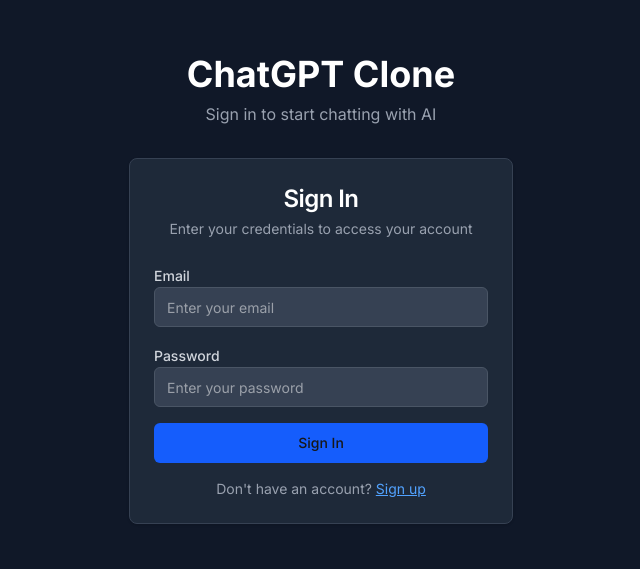
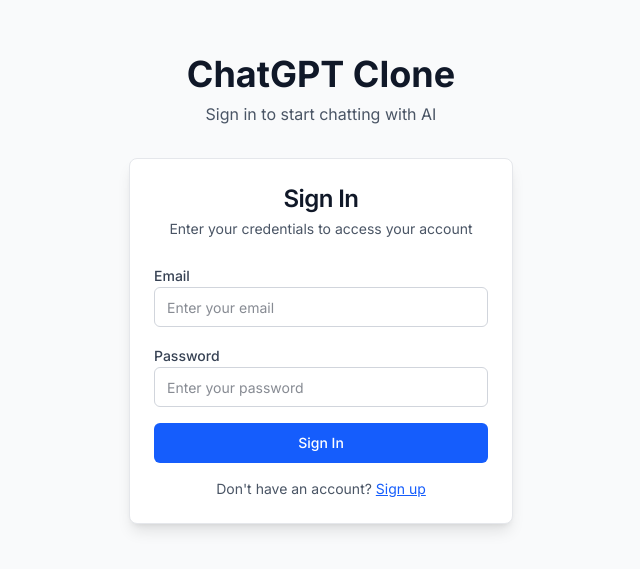
Before and after one commit to KULDEEP-18102000/chatgpt-clone, a Next.js app: page / in a window 1280 px wide. Shown: the part 111-680 px from the top of the page, without its empty margins (319-959 px from the left). Built offline with nearby package versions, Linux system fonts and the light colour scheme.

Commit message:
made sign in page light theme

```diff
--- a/src/app/page.tsx
+++ b/src/app/page.tsx
@@ -1,6 +1,7 @@
 // import { auth } from '@clerk/nextjs/server';
 // import { SignIn } from '@clerk/nextjs';
 "use client";
+
 import { SignIn } from "@/components/auth/sign-in";
 import { auth } from "@/lib/mock-auth";
 import { redirect } from "next/navigation";
@@ -13,11 +14,13 @@
   }
 
   return (
-    <div className="min-h-screen bg-gray-900 flex items-center justify-center">
+    <div className="min-h-screen bg-gray-50 flex items-center justify-center">
       <div className="max-w-md w-full space-y-8 p-8">
         <div className="text-center">
-          <h1 className="text-4xl font-bold text-white mb-2">ChatGPT Clone</h1>
-          <p className="text-gray-400 mb-8">
+          <h1 className="text-4xl font-bold text-gray-900 mb-2">
+            ChatGPT Clone
+          </h1>
+          <p className="text-gray-600 mb-8">
             Sign in to start chatting with AI
           </p>
         </div>
@@ -29,7 +32,7 @@
         {/* <div className="text-center mt-8">
           <p className="text-gray-500 text-sm">
             Don't have an account?{' '}
-            <a href="/sign-up" className="text-blue-400 hover:text-blue-300 underline">
+            <a href="/sign-up" className="text-blue-600 hover:text-blue-700 underline">
               Sign up here
             </a>
           </p>
--- a/src/components/auth/sign-in.tsx
+++ b/src/components/auth/sign-in.tsx
@@ -74,12 +74,12 @@
   };
 
   return (
-    <Card className="w-full max-w-md mx-auto bg-gray-800 border-gray-700">
+    <Card className="w-full max-w-md mx-auto bg-white border-gray-200 shadow-lg">
       <CardHeader className="space-y-1">
-        <CardTitle className="text-2xl text-center text-white">
+        <CardTitle className="text-2xl text-center text-gray-900">
           Sign In
         </CardTitle>
-        <CardDescription className="text-center text-gray-400">
+        <CardDescription className="text-center text-gray-600">
           Enter your credentials to access your account
         </CardDescription>
       </CardHeader>
@@ -88,7 +88,7 @@
           <div className="space-y-2">
             <label
               htmlFor="email"
-              className="text-sm font-medium text-gray-300"
+              className="text-sm font-medium text-gray-700"
             >
               Email
             </label>
@@ -99,14 +99,14 @@
               onChange={(e) => setEmail(e.target.value)}
               placeholder="Enter your email"
               required
-              className="bg-gray-700 border-gray-600 text-white"
+              className="bg-white border-gray-300 text-gray-900 focus:border-blue-500 focus:ring-blue-500"
               disabled={loading}
             />
           </div>
           <div className="space-y-2">
             <label
               htmlFor="password"
-              className="text-sm font-medium text-gray-300"
+              className="text-sm font-medium text-gray-700"
             >
               Password
             </label>
@@ -117,29 +117,29 @@
               onChange={(e) => setPassword(e.target.value)}
               placeholder="Enter your password"
               required
-              className="bg-gray-700 border-gray-600 text-white"
+              className="bg-white border-gray-300 text-gray-900 focus:border-blue-500 focus:ring-blue-500"
               disabled={loading}
             />
           </div>
           {error && (
-            <div className="text-red-400 text-sm text-center bg-red-900/20 p-2 rounded">
+            <div className="text-red-600 text-sm text-center bg-red-50 p-2 rounded border border-red-200">
               {error}
             </div>
           )}
           <Button
             type="submit"
-            className="w-full bg-blue-600 hover:bg-blue-700 disabled:opacity-50 disabled:cursor-not-allowed"
+            className="w-full bg-blue-600 hover:bg-blue-700 text-white disabled:opacity-50 disabled:cursor-not-allowed"
             disabled={loading}
           >
             {loading ? "Signing in..." : "Sign In"}
           </Button>
         </form>
         <div className="mt-4 text-center">
-          <p className="text-gray-400 text-sm">
+          <p className="text-gray-600 text-sm">
             Don&apos;t have an account?{" "}
             <Link
               href="/sign-up"
-              className="text-blue-400 hover:text-blue-300 underline"
+              className="text-blue-600 hover:text-blue-700 underline"
             >
               Sign up
             </Link>
```
